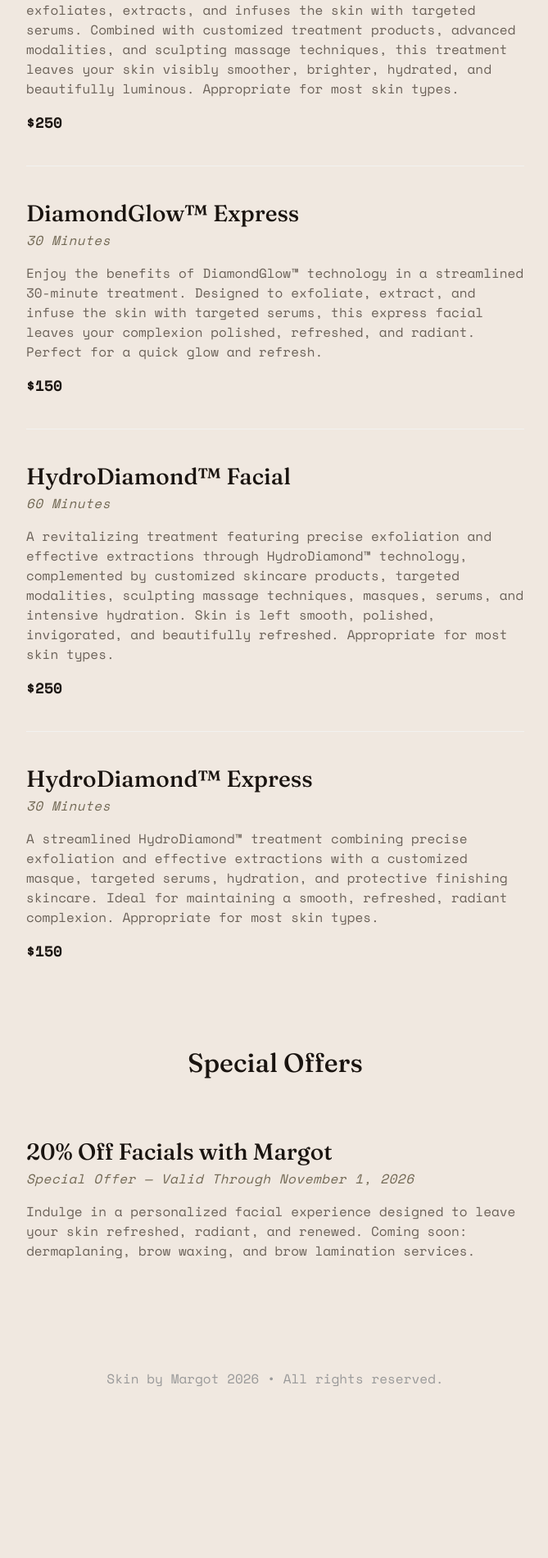
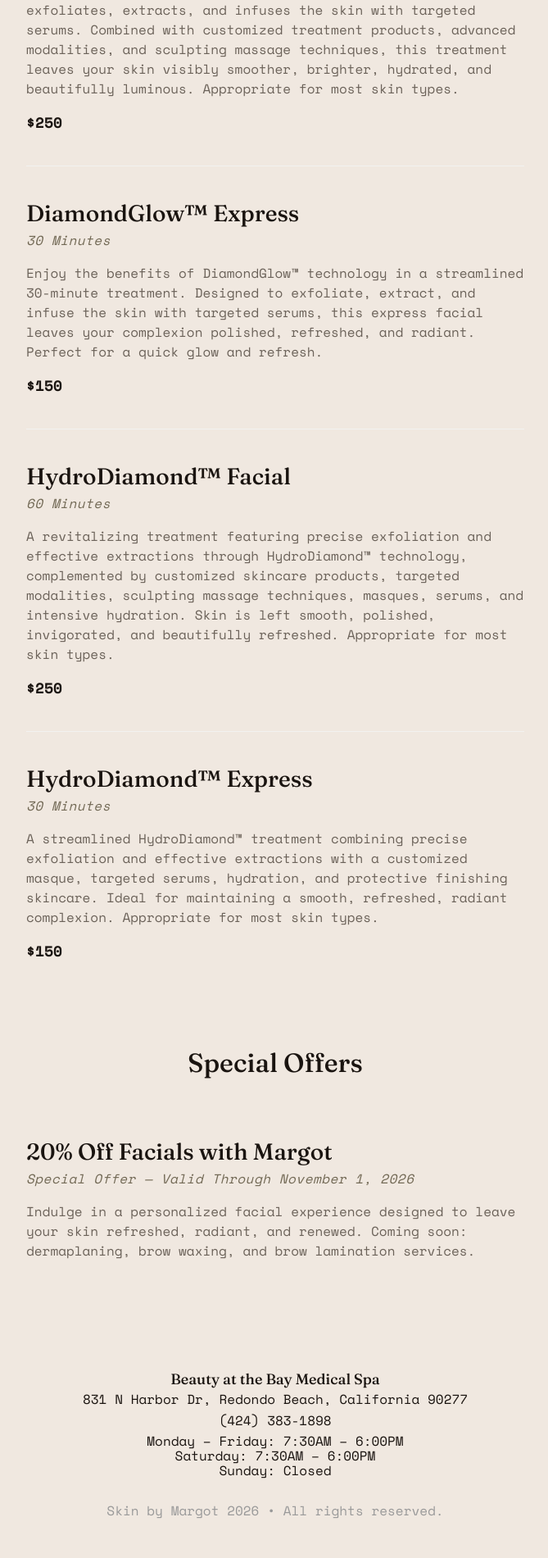
Before and after one commit to jtcarrasco/skinbymargot, a Jekyll site: the page built from index.html, in a window 1280 px wide. Shown: the part 1699-3600 px from the top of the page at 82% size, without its empty margins (304-973 px from the left). Built offline with Jekyll 4.4.1, drawn with Linux system fonts in a browser that asks for light colours; nearby versions of some CDN libraries; some web fonts are replaced; the list of posts is cut into pages by our own code; before the commit the page ends 3438 px from its top, so only the background shows below that.

Commit message:
Add business info to footer

```diff
--- a/_includes/footer.html
+++ b/_includes/footer.html
@@ -2,6 +2,16 @@
 
 <footer class="site-footer">
     <div class="inner">
+         <section class="business-info">
+             <p class="business-name">Beauty at the Bay Medical Spa</p>
+             <p class="business-address">831 N Harbor Dr, Redondo Beach, California 90277</p>
+             <p class="business-phone"><a href="tel:+14243831898">(424) 383-1898</a></p>
+             <p class="business-hours">
+                 Monday&nbsp;&ndash;&nbsp;Friday: 7:30AM&nbsp;&ndash;&nbsp;6:00PM<br>
+                 Saturday: 7:30AM&nbsp;&ndash;&nbsp;6:00PM<br>
+                 Sunday: Closed
+             </p>
+         </section>
          <section class="copyright">{{ site.title }} {{ site.time | date: '%Y' }} &bull; All rights reserved.</section>
     </div>
 </footer>
--- a/css/main.sass
+++ b/css/main.sass
@@ -254,6 +254,17 @@
     text-decoration: none
     &:hover
       color: #333
+  .business-info
+    margin: 0 0 $rs*2
+    color: $color-text
+    p
+      margin: 0 0 $rs/2
+    .business-name
+      font-family: $font-serif
+      font-size: 18px
+      font-weight: 500
+    .business-phone a
+      color: $color-text
 .post
   .article-image
     position: absolute
```
